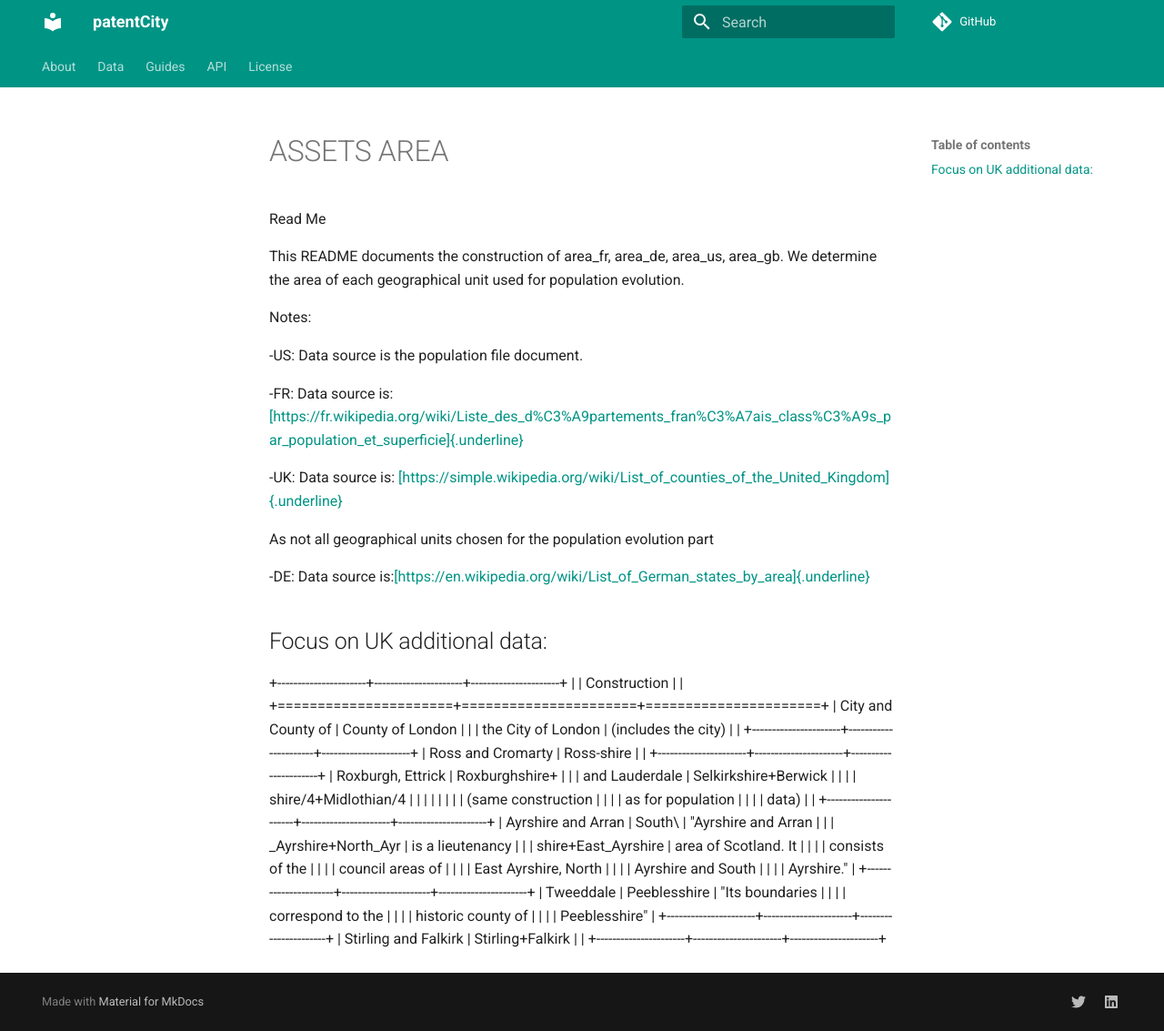
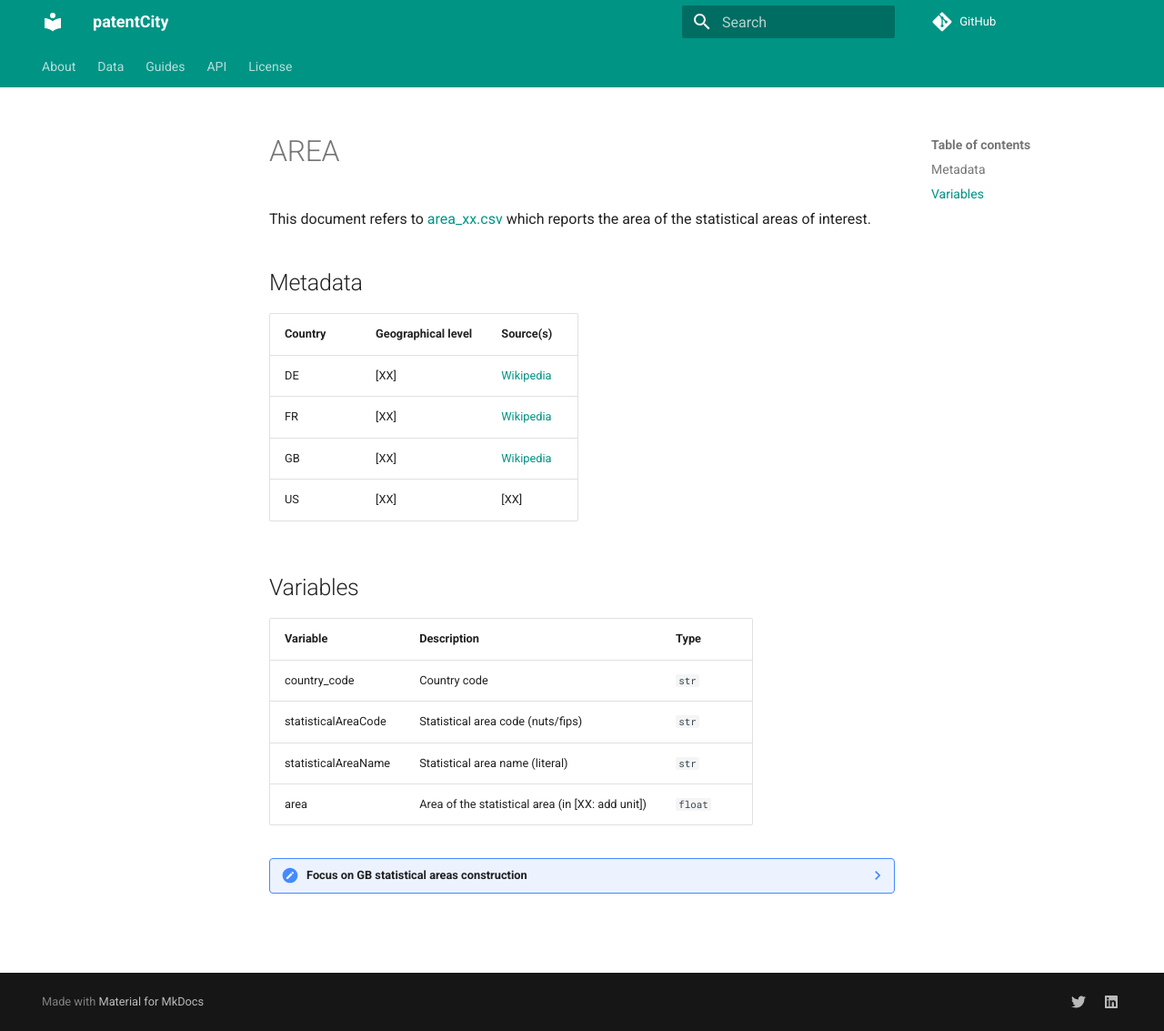
Before and after one commit to cverluise/patentcity, an MkDocs documentation site: the page built from docs/ASSETS_AREA.md, in a window 1280 px wide and 1133 px high. Shown: the whole window at 91% size. Built offline with MkDocs 1.6.1 and Material for MkDocs 9.7.7, drawn with Linux system fonts in a browser that asks for light colours; comment, search, counter and statistics services are not loaded.

Commit message:
:bug: typo hunting

```diff
--- a/docs/ASSETS_AREA.md
+++ b/docs/ASSETS_AREA.md
@@ -1,56 +1,34 @@
-Read Me
+# AREA
 
-This README documents the construction of area\_fr, area\_de, area\_us,
-area\_gb. We determine the area of each geographical unit used for
-population evolution.
+This document refers to [area_xx.csv](https://github.com/cverluise/patentcity/tree/master/assets) which reports the area of the statistical areas of interest.
 
-Notes:
+## Metadata
 
--US: Data source is the population file document.
+Country |Geographical level |Source(s)
+---|---|---
+DE  |[XX] |[Wikipedia](https://en.wikipedia.org/wiki/List_of_German_states_by_area)
+FR  |[XX] |[Wikipedia](https://fr.wikipedia.org/wiki/Liste_des_d%C3%A9partements_fran%C3%A7ais_class%C3%A9s_par_population_et_superficie)
+GB  |[XX] |[Wikipedia](https://simple.wikipedia.org/wiki/List_of_counties_of_the_United_Kingdom)
+US  |[XX] |[XX]
 
--FR: Data source is:
-[[https://fr.wikipedia.org/wiki/Liste\_des\_d%C3%A9partements\_fran%C3%A7ais\_class%C3%A9s\_par\_population\_et\_superficie]{.underline}](https://fr.wikipedia.org/wiki/Liste_des_d%C3%A9partements_fran%C3%A7ais_class%C3%A9s_par_population_et_superficie)
+## Variables
 
--UK: Data source is:
-[[https://simple.wikipedia.org/wiki/List\_of\_counties\_of\_the\_United\_Kingdom]{.underline}](https://simple.wikipedia.org/wiki/List_of_counties_of_the_United_Kingdom)
+Variable|Description    | Type
+---|---|---
+country_code            | Country code | `str`
+statisticalAreaCode     | Statistical area code (nuts/fips) | `str`
+statisticalAreaName     | Statistical area name (literal)| `str`
+area                    | Area of the statistical area (in [XX: add unit])| `float`
 
-As not all geographical units chosen for the population evolution part
+??? note  "Focus on GB statistical areas construction"
 
--DE: Data source
-is:[[https://en.wikipedia.org/wiki/List\_of\_German\_states\_by\_area]{.underline}](https://en.wikipedia.org/wiki/List_of_German_states_by_area)
+    [XX: add short note explaining why we need a specific treatment here]
 
-Focus on UK additional data:
-----------------------------
-
-+----------------------+----------------------+----------------------+
-|                      | Construction         |                      |
-+======================+======================+======================+
-| City and County of   | County of London     |                      |
-| the City of London   | (includes the city)  |                      |
-+----------------------+----------------------+----------------------+
-| Ross and Cromarty    | Ross-shire           |                      |
-+----------------------+----------------------+----------------------+
-| Roxburgh, Ettrick    | Roxburghshire+       |                      |
-| and Lauderdale       | Selkirkshire+Berwick |                      |
-|                      | shire/4+Midlothian/4 |                      |
-|                      |                      |                      |
-|                      | (same construction   |                      |
-|                      | as for population    |                      |
-|                      | data)                |                      |
-+----------------------+----------------------+----------------------+
-| Ayrshire and Arran   | South\               | "Ayrshire and Arran  |
-|                      | _Ayrshire+North\_Ayr | is a lieutenancy     |
-|                      | shire+East\_Ayrshire | area of Scotland. It |
-|                      |                      | consists of the      |
-|                      |                      | council areas of     |
-|                      |                      | East Ayrshire, North |
-|                      |                      | Ayrshire and South   |
-|                      |                      | Ayrshire."           |
-+----------------------+----------------------+----------------------+
-| Tweeddale            | Peeblesshire         | "Its boundaries      |
-|                      |                      | correspond to the    |
-|                      |                      | historic county of   |
-|                      |                      | Peeblesshire"        |
-+----------------------+----------------------+----------------------+
-| Stirling and Falkirk | Stirling+Falkirk     |                      |
-+----------------------+----------------------+----------------------+
+    statisticalAreaName | Construction
+    ---|---
+    City and County of the City of London | County of London (includes the city)
+    Ross and Cromarty       | Ross-shire
+    Roxburgh, Ettrick and Lauderdale | Roxburghshire + Selkirkshire + Berwickshire/4 + Midlothian/4
+    Ayrshire and Arran      | South Ayrshire + North Ayrshire + East Ayrshire
+    Tweeddale               | Peeblesshire
+    Stirling and Falkirk    | Stirling + Falkirk
```
